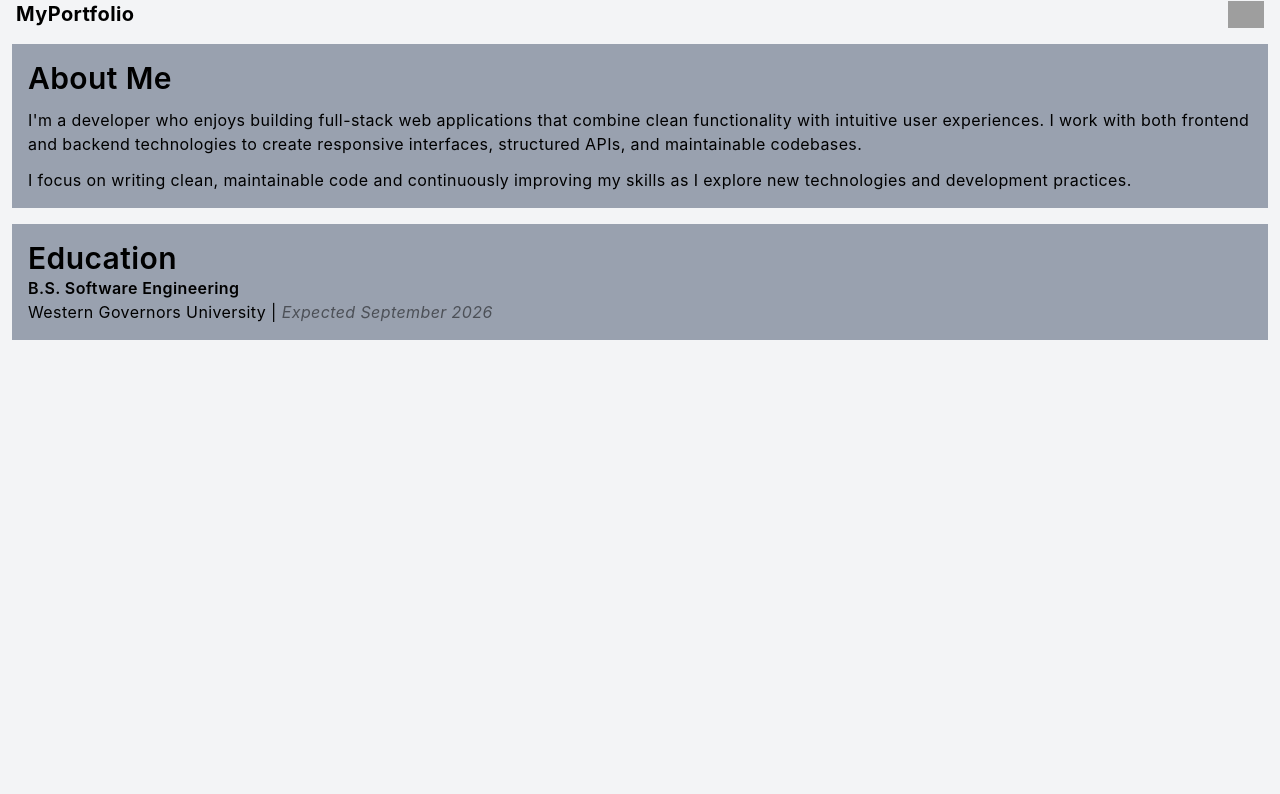
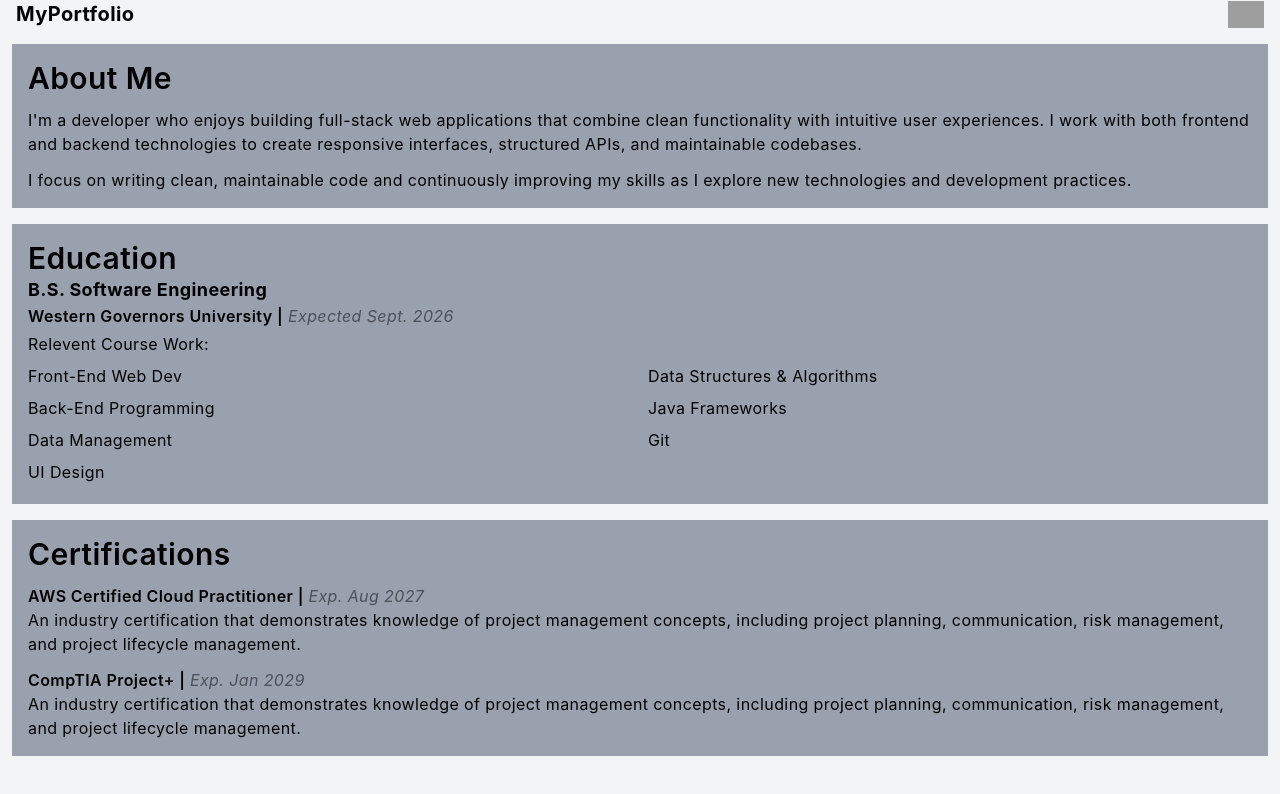
Before and after one commit to drewdlt/portfolio-website, a React (Vite) app: page /about in a window 1280 px wide. Shown: the top 794 px of the page. Built offline with nearby package versions, Linux system fonts and the light colour scheme; grey boxes are pictures that could not be loaded.

Commit message:
Add Certificaton and Education fields and simplify about page into smaller components

```diff
--- a/src/App.jsx
+++ b/src/App.jsx
@@ -1,26 +1,41 @@
-import "./App.css";
-import {Route, Routes, NavLink } from "react-router";
-import { Home } from "./pages/Home";
-import { AboutMe } from "./pages/AboutMe";
-import { Header } from "./components/Header";
-import { useState } from "react";
+import './App.css';
+import { Route, Routes, NavLink } from 'react-router';
+import { Home } from './pages/Home';
+import { About } from './pages/about/About';
+import { Header } from './components/Header';
+import { useState } from 'react';
 
 function App() {
 	const [showSidebar, setShowSidebar] = useState(false);
 
 	return (
 		<>
-      <Header showSidebar={showSidebar} setShowSidebar={setShowSidebar}/>
+			<Header showSidebar={showSidebar} setShowSidebar={setShowSidebar} />
 
 			{/* Sidebar menu */}
-      <div className="flex flex-col gap-4 pt-4 pl-3 sidebar-menu" hidden={showSidebar ? false : true}>
-        <NavLink to="/" className="text-lg font-semibold text-white" onClick={() => setShowSidebar(false)}>Home</NavLink>
-        <NavLink to="/about" className="text-lg font-semibold text-white" onClick={() => setShowSidebar(false)}>About</NavLink>
+			<div
+				className='flex flex-col gap-4 pt-4 pl-3 sidebar-menu'
+				hidden={showSidebar ? false : true}
+			>
+				<NavLink
+					to='/'
+					className='text-lg font-semibold text-white'
+					onClick={() => setShowSidebar(false)}
+				>
+					Home
+				</NavLink>
+				<NavLink
+					to='/about'
+					className='text-lg font-semibold text-white'
+					onClick={() => setShowSidebar(false)}
+				>
+					About
+				</NavLink>
 			</div>
 
 			<Routes>
 				<Route index element={<Home />} />
-        <Route path="about" element={<AboutMe />}/>
+				<Route path='about' element={<About />} />
 			</Routes>
 		</>
 	);
--- a/src/pages/AboutMe.jsx
+++ /dev/null
@@ -1,21 +0,0 @@
-export function AboutMe() {
-    return (
-        <>
-            <div className=" bg-gray-400 my-4 mx-3 p-4">
-                <h1 className="text-3xl font-semibold">About Me</h1>
-                <p className="my-3">
-                    I'm a developer who enjoys building full-stack web applications that combine clean functionality with intuitive user experiences.
-                    I work with both frontend and backend technologies to create responsive interfaces, structured APIs, and maintainable codebases.
-                </p>
-                <p>I focus on writing clean, maintainable code and continuously improving my skills as I explore new technologies and development practices.</p>
-            </div>
-            <div className="bg-gray-400 my-4 mx-3 p-4">
-                <h1 className="text-3xl font-semibold">Education</h1>
-                <div className="flex flex-col">
-                    <p className="font-semibold">B.S. Software Engineering</p>
-                    <p className="">Western Governors University |<span className="text-black/50 italic"> Expected September 2026</span></p>
-                </div>
-            </div>
-        </>
-    );
-}
--- a/src/pages/Home.jsx
+++ b/src/pages/Home.jsx
@@ -7,7 +7,6 @@ export function Home() {
 
   return (
     <>
-
       <div className="items-center flex flex-col gap-3">
         <img src="PortfolioImage.WebP" alt="" className="profile-image" />
         <div className="flex flex-col gap-2 ">
--- /dev/null
+++ b/src/pages/about/About.jsx
@@ -0,0 +1,16 @@
+import './About.css';
+import { AboutMe } from './AboutMe';
+import { Certifications } from './Certifications';
+import { Education } from './Education';
+
+export function About() {
+	return (
+		<>
+			<AboutMe />
+
+			<Education />
+
+			<Certifications />
+		</>
+	);
+}
--- /dev/null
+++ b/src/pages/about/AboutMe.jsx
@@ -0,0 +1,17 @@
+export function AboutMe() {
+	return (
+		<div className='bg-gray-400 my-4 mx-3 p-4'>
+			<h1 className='text-3xl font-semibold'>About Me</h1>
+			<p className='my-3'>
+				I'm a developer who enjoys building full-stack web applications that
+				combine clean functionality with intuitive user experiences. I work with
+				both frontend and backend technologies to create responsive interfaces,
+				structured APIs, and maintainable codebases.
+			</p>
+			<p>
+				I focus on writing clean, maintainable code and continuously improving
+				my skills as I explore new technologies and development practices.
+			</p>
+		</div>
+	);
+}
--- /dev/null
+++ b/src/pages/about/Certifications.jsx
@@ -0,0 +1,22 @@
+import certifications from './certifications.json';
+
+export function Certifications() {
+	return (
+		<div className='bg-gray-400 my-4 mx-3 p-4'>
+			<h1 className='text-3xl font-semibold'>Certifications</h1>
+			{certifications.map((cert) => {
+				return (
+					<div key={cert.id} className='mt-3'>
+						<p className='font-semibold'>
+							{cert.name} |{' '}
+							<span className='font-normal italic text-black/50'>
+								Exp. {cert.expirationDate}
+							</span>
+						</p>
+						<p>{cert.description}</p>
+					</div>
+				);
+			})}
+		</div>
+	);
+}
--- /dev/null
+++ b/src/pages/about/Education.jsx
@@ -0,0 +1,29 @@
+import courses from './courses.json';
+
+export function Education() {
+	return (
+		<div className='bg-gray-400 my-4 mx-3 p-4'>
+			<h1 className='text-3xl font-semibold'>Education</h1>
+			<div className='flex flex-col'>
+				<p className='font-bold text-lg'>B.S. Software Engineering</p>
+				<p className='font-semibold'>
+					Western Governors University |
+					<span className='text-black/50 italic font-normal'>
+						{' '}
+						Expected Sept. 2026
+					</span>
+				</p>
+			</div>
+			<p className='my-1'>Relevent Course Work:</p>
+			<div className='columns-2'>
+				{courses.map((course, idx) => {
+					return (
+						<p key={idx} className='py-1'>
+							{course}
+						</p>
+					);
+				})}
+			</div>
+		</div>
+	);
+}
--- /dev/null
+++ b/src/pages/about/certifications.json
@@ -0,0 +1,14 @@
+[
+  {
+    "id": 1,
+    "name": "AWS Certified Cloud Practitioner",
+    "description": "An industry certification that demonstrates knowledge of project management concepts, including project planning, communication, risk management, and project lifecycle management.",
+    "expirationDate": "Aug 2027"
+  },
+  {
+    "id": 2,
+    "name": "CompTIA Project+",
+    "description": "An industry certification that demonstrates knowledge of project management concepts, including project planning, communication, risk management, and project lifecycle management.",
+    "expirationDate": "Jan 2029"
+  }
+]
--- /dev/null
+++ b/src/pages/about/courses.json
@@ -0,0 +1,9 @@
+[
+    "Front-End Web Dev",
+    "Back-End Programming",
+    "Data Management",
+    "UI Design",
+    "Data Structures & Algorithms",
+    "Java Frameworks",
+    "Git"
+]
```
Also changed, not shown: src/components/Header.jsx (+13 -8 lines), src/pages/about/About.css (added), 1 other file (tests, documents, lock files or other folders). Lines whose indentation alone changed are shown as unchanged.
